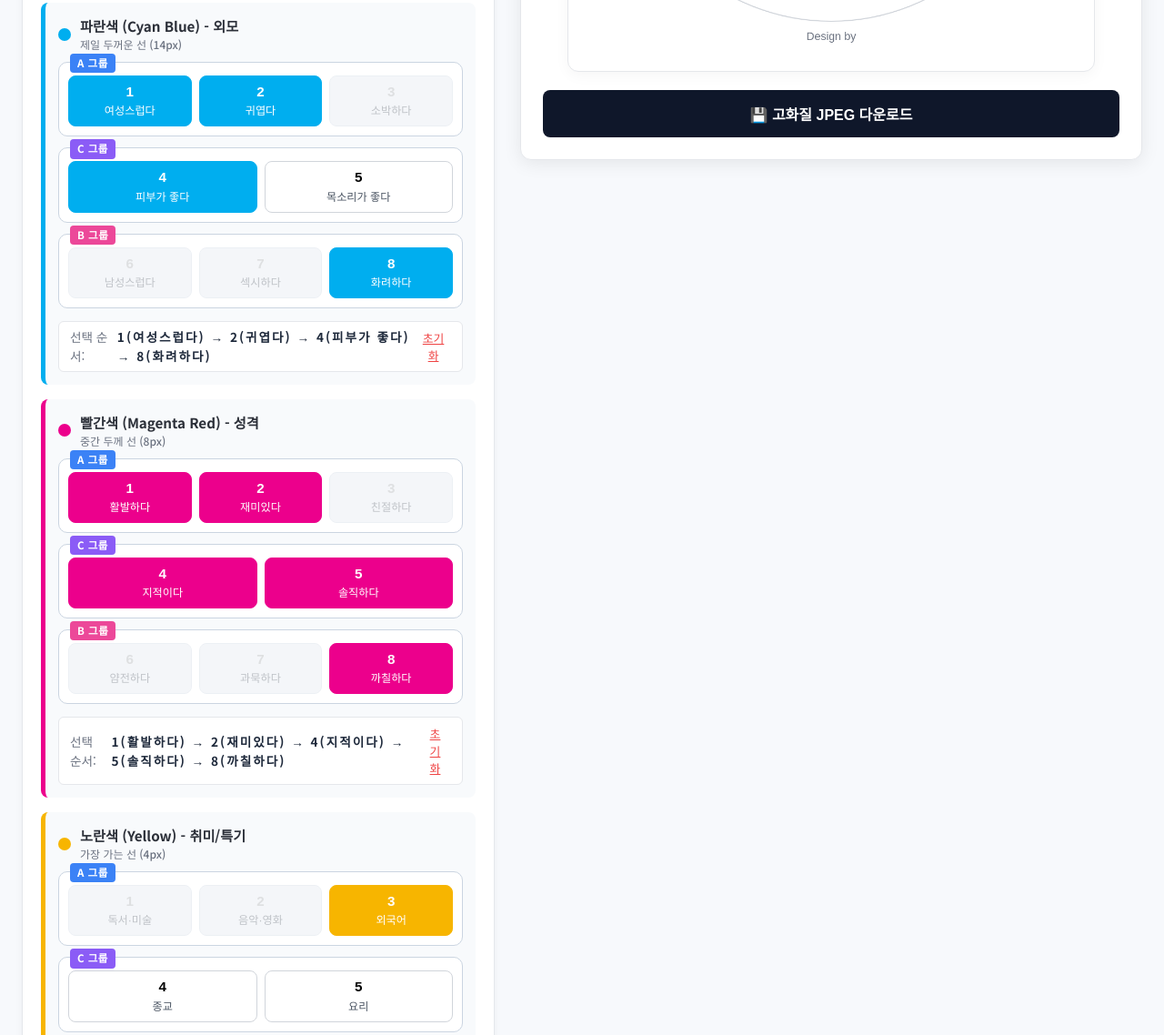
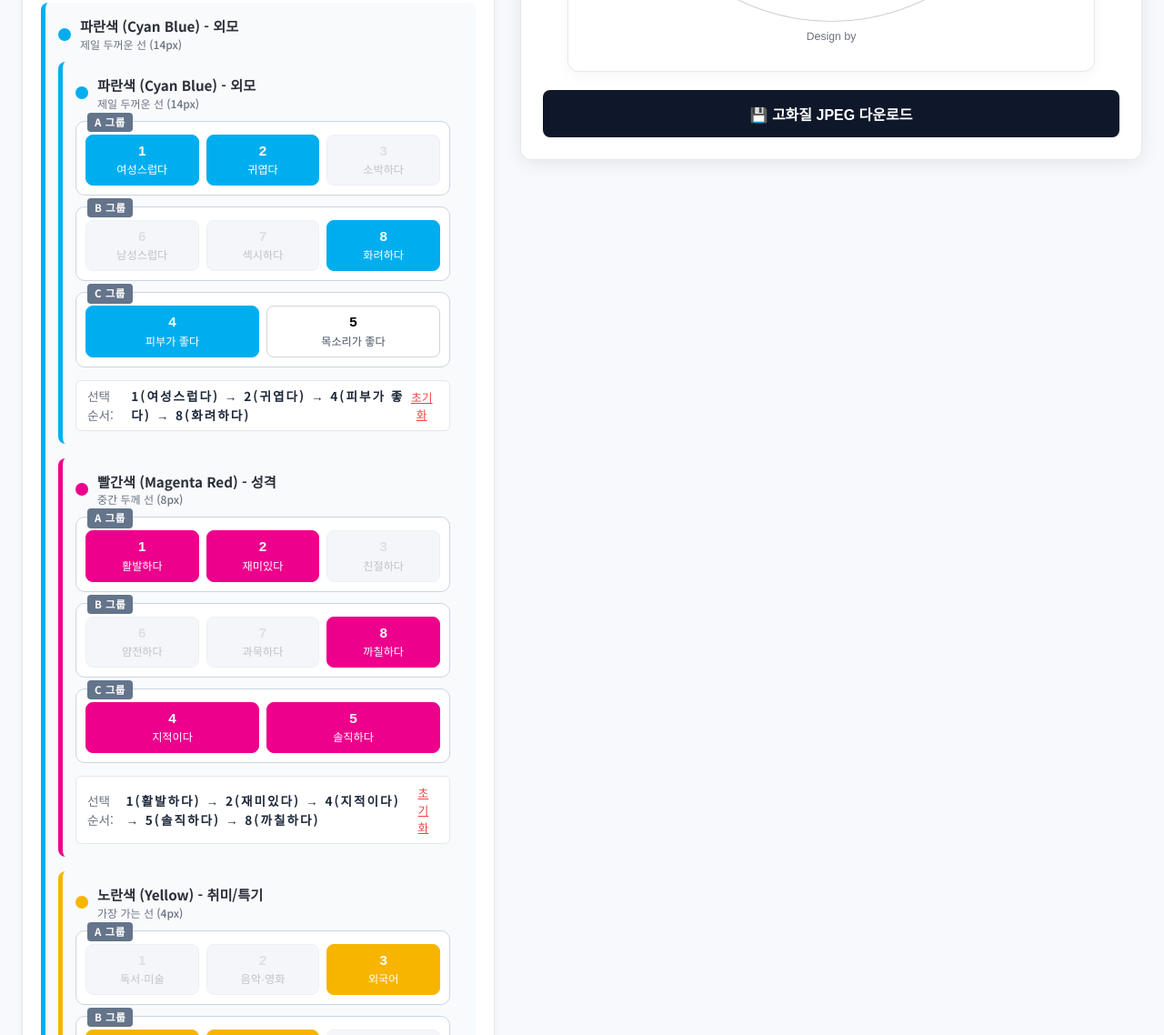
Before and after one commit to jkeydesign/ppd, a website: page index.html in a window 1280 px wide. Shown: the part 738-1876 px from the top of the page at 91% size. Drawn offline with Linux system fonts and the light colour scheme.

Commit message:
Update badge color to sleek grey and reorder blocks to A -> B -> C

```diff
--- a/index.html
+++ b/index.html
@@ -63,7 +63,18 @@
               </div>
             </div>
 
+          <!-- 파란색 (외모) -->
+          <div class="color-section blue-section">
+            <div class="color-header">
+              <span class="color-dot blue-dot"></span>
+              <div class="color-info">
+                <span class="color-name">파란색 (Cyan Blue) - 외모</span>
+                <span class="thickness-tag">제일 두꺼운 선 (14px)</span>
+              </div>
+            </div>
+
             <div class="group-container" data-color="blue">
+              <!-- A 그룹 -->
               <div class="group-box group-a">
                 <span class="group-badge">A 그룹</span>
                 <div class="group-buttons">
@@ -72,19 +83,21 @@
                   <button type="button" class="num-btn" data-num="3" title="3번 외모: 소박하다"><span class="n-num">3</span><span class="n-label">소박하다</span></button>
                 </div>
               </div>
-              <div class="group-box group-c">
-                <span class="group-badge">C 그룹</span>
-                <div class="group-buttons">
-                  <button type="button" class="num-btn" data-num="4" title="4번 외모: 피부가 좋다"><span class="n-num">4</span><span class="n-label">피부가 좋다</span></button>
-                  <button type="button" class="num-btn" data-num="5" title="5번 외모: 목소리가 좋다"><span class="n-num">5</span><span class="n-label">목소리가 좋다</span></button>
-                </div>
-              </div>
+              <!-- B 그룹 -->
               <div class="group-box group-b">
                 <span class="group-badge">B 그룹</span>
                 <div class="group-buttons">
                   <button type="button" class="num-btn" data-num="6" title="6번 외모: 남성스럽다"><span class="n-num">6</span><span class="n-label">남성스럽다</span></button>
                   <button type="button" class="num-btn" data-num="7" title="7번 외모: 섹시하다"><span class="n-num">7</span><span class="n-label">섹시하다</span></button>
                   <button type="button" class="num-btn" data-num="8" title="8번 외모: 화려하다"><span class="n-num">8</span><span class="n-label">화려하다</span></button>
+                </div>
+              </div>
+              <!-- C 그룹 -->
+              <div class="group-box group-c">
+                <span class="group-badge">C 그룹</span>
+                <div class="group-buttons">
+                  <button type="button" class="num-btn" data-num="4" title="4번 외모: 피부가 좋다"><span class="n-num">4</span><span class="n-label">피부가 좋다</span></button>
+                  <button type="button" class="num-btn" data-num="5" title="5번 외모: 목소리가 좋다"><span class="n-num">5</span><span class="n-label">목소리가 좋다</span></button>
                 </div>
               </div>
             </div>
@@ -107,6 +120,7 @@
             </div>
 
             <div class="group-container" data-color="red">
+              <!-- A 그룹 -->
               <div class="group-box group-a">
                 <span class="group-badge">A 그룹</span>
                 <div class="group-buttons">
@@ -115,19 +129,21 @@
                   <button type="button" class="num-btn" data-num="3" title="3번 성격: 친절하다"><span class="n-num">3</span><span class="n-label">친절하다</span></button>
                 </div>
               </div>
-              <div class="group-box group-c">
-                <span class="group-badge">C 그룹</span>
-                <div class="group-buttons">
-                  <button type="button" class="num-btn" data-num="4" title="4번 성격: 지적이다"><span class="n-num">4</span><span class="n-label">지적이다</span></button>
-                  <button type="button" class="num-btn" data-num="5" title="5번 성격: 솔직하다"><span class="n-num">5</span><span class="n-label">솔직하다</span></button>
-                </div>
-              </div>
+              <!-- B 그룹 -->
               <div class="group-box group-b">
                 <span class="group-badge">B 그룹</span>
                 <div class="group-buttons">
                   <button type="button" class="num-btn" data-num="6" title="6번 성격: 얌전하다"><span class="n-num">6</span><span class="n-label">얌전하다</span></button>
                   <button type="button" class="num-btn" data-num="7" title="7번 성격: 과묵하다"><span class="n-num">7</span><span class="n-label">과묵하다</span></button>
                   <button type="button" class="num-btn" data-num="8" title="8번 성격: 까칠하다"><span class="n-num">8</span><span class="n-label">까칠하다</span></button>
+                </div>
+              </div>
+              <!-- C 그룹 -->
+              <div class="group-box group-c">
+                <span class="group-badge">C 그룹</span>
+                <div class="group-buttons">
+                  <button type="button" class="num-btn" data-num="4" title="4번 성격: 지적이다"><span class="n-num">4</span><span class="n-label">지적이다</span></button>
+                  <button type="button" class="num-btn" data-num="5" title="5번 성격: 솔직하다"><span class="n-num">5</span><span class="n-label">솔직하다</span></button>
                 </div>
               </div>
             </div>
@@ -150,6 +166,7 @@
             </div>
 
             <div class="group-container" data-color="yellow">
+              <!-- A 그룹 -->
               <div class="group-box group-a">
                 <span class="group-badge">A 그룹</span>
                 <div class="group-buttons">
@@ -158,19 +175,21 @@
                   <button type="button" class="num-btn" data-num="3" title="3번 취미: 외국어"><span class="n-num">3</span><span class="n-label">외국어</span></button>
                 </div>
               </div>
-              <div class="group-box group-c">
-                <span class="group-badge">C 그룹</span>
-                <div class="group-buttons">
-                  <button type="button" class="num-btn" data-num="4" title="4번 취미: 종교"><span class="n-num">4</span><span class="n-label">종교</span></button>
-                  <button type="button" class="num-btn" data-num="5" title="5번 취미: 요리"><span class="n-num">5</span><span class="n-label">요리</span></button>
-                </div>
-              </div>
+              <!-- B 그룹 -->
               <div class="group-box group-b">
                 <span class="group-badge">B 그룹</span>
                 <div class="group-buttons">
                   <button type="button" class="num-btn" data-num="6" title="6번 취미: 운동·댄스"><span class="n-num">6</span><span class="n-label">운동·댄스</span></button>
                   <button type="button" class="num-btn" data-num="7" title="7번 취미: 쇼핑"><span class="n-num">7</span><span class="n-label">쇼핑</span></button>
                   <button type="button" class="num-btn" data-num="8" title="8번 취미: 게임"><span class="n-num">8</span><span class="n-label">게임</span></button>
+                </div>
+              </div>
+              <!-- C 그룹 -->
+              <div class="group-box group-c">
+                <span class="group-badge">C 그룹</span>
+                <div class="group-buttons">
+                  <button type="button" class="num-btn" data-num="4" title="4번 취미: 종교"><span class="n-num">4</span><span class="n-label">종교</span></button>
+                  <button type="button" class="num-btn" data-num="5" title="5번 취미: 요리"><span class="n-num">5</span><span class="n-label">요리</span></button>
                 </div>
               </div>
             </div>
--- a/style.css
+++ b/style.css
@@ -229,12 +229,15 @@ body {
   padding: 2px 8px;
   border-radius: 4px;
   color: #ffffff;
+  background-color: #64748b;
   letter-spacing: 0.5px;
 }
 
-.group-a .group-badge { background-color: #3b82f6; }
-.group-c .group-badge { background-color: #8b5cf6; }
-.group-b .group-badge { background-color: #ec4899; }
+.group-a .group-badge,
+.group-b .group-badge,
+.group-c .group-badge {
+  background-color: #64748b;
+}
 
 .group-buttons {
   display: grid;
```
